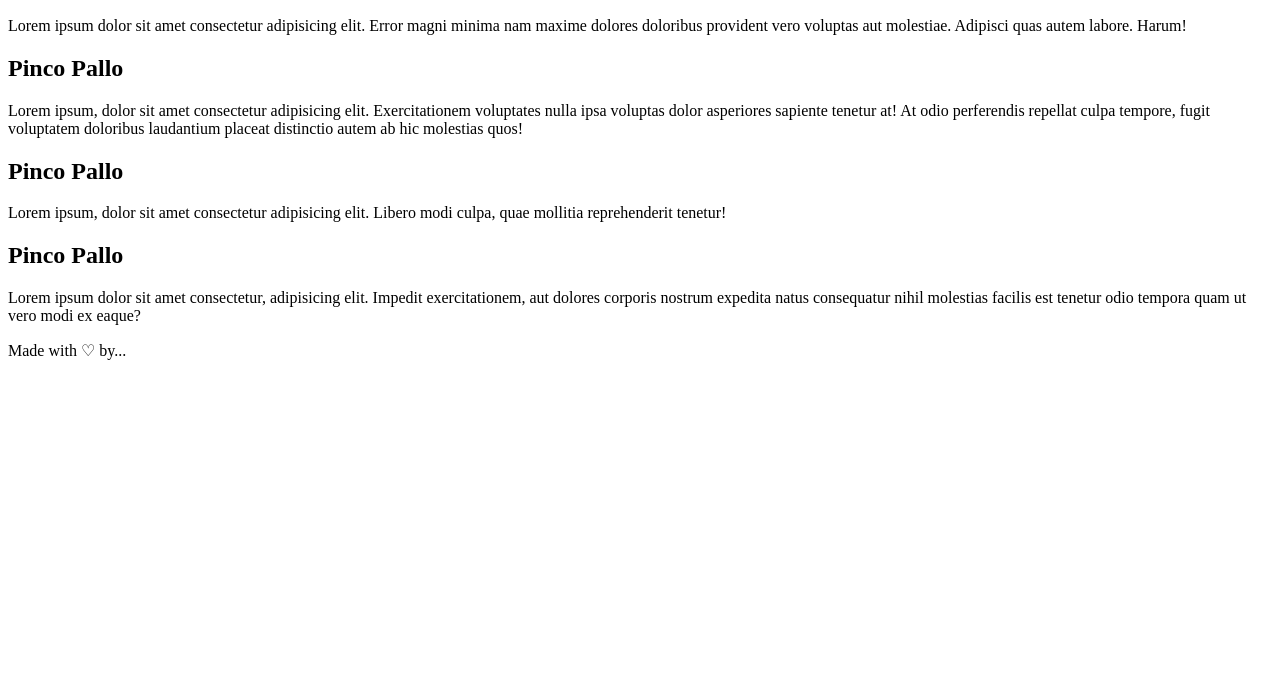
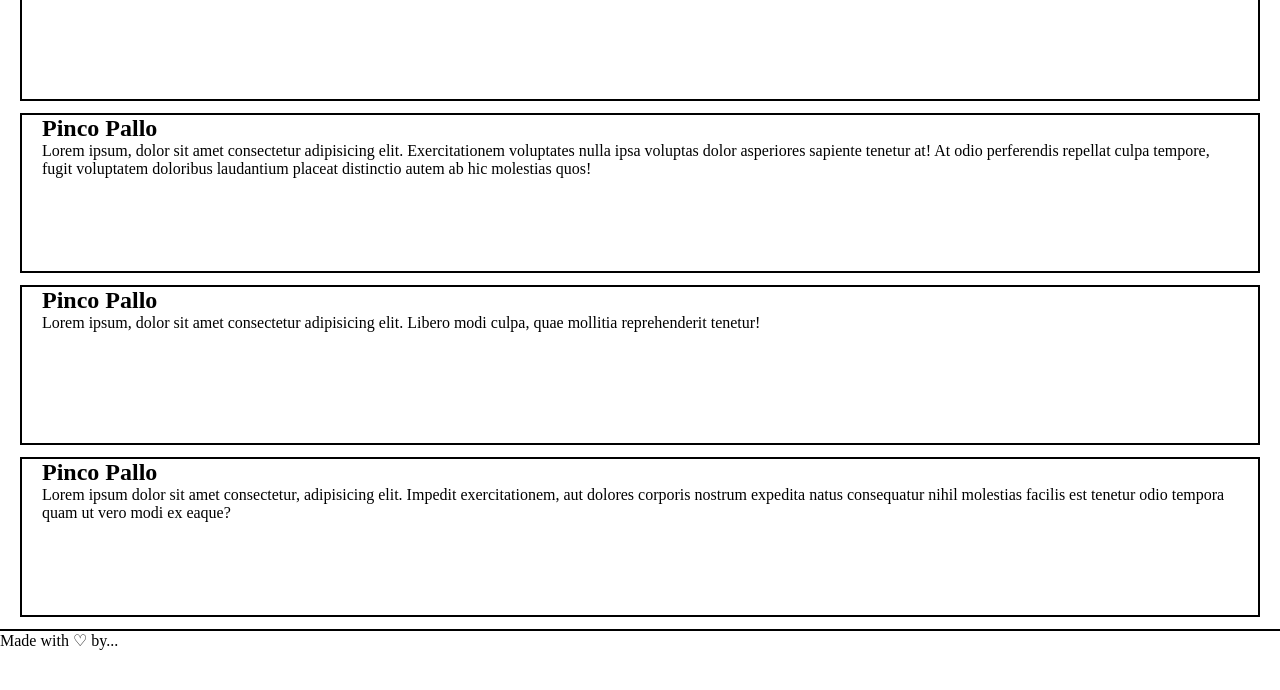
Before and after one commit to elisadepedrini/htmlcss-wireframe, a plain HTML site: page index.html in a window 1280 px wide. Shown: the part 110-800 px from the top of the page. Drawn offline with Linux system fonts and the light colour scheme.

Commit message:
Add CSS reset and main layout styles

```diff
--- a/css/style.css
+++ b/css/style.css
@@ -0,0 +1,17 @@
+* {
+    margin: 0;
+    padding: 0;
+    box-sizing: border-box;
+}
+
+#site_main {
+    border-top: 2px solid black;
+    border-bottom: 2px solid black;
+}
+
+.card {
+    border: 2px solid black;
+    padding: 0px 20px;
+    margin: 12px 20px;
+    height: 10rem;
+}
--- a/index.html
+++ b/index.html
@@ -1,5 +1,5 @@
 <!DOCTYPE html>
-<html lang="en">
+<html lang="zxx">
 <head>
     <meta charset="UTF-8">
     <meta name="viewport" content="width=device-width, initial-scale=1.0">
```
